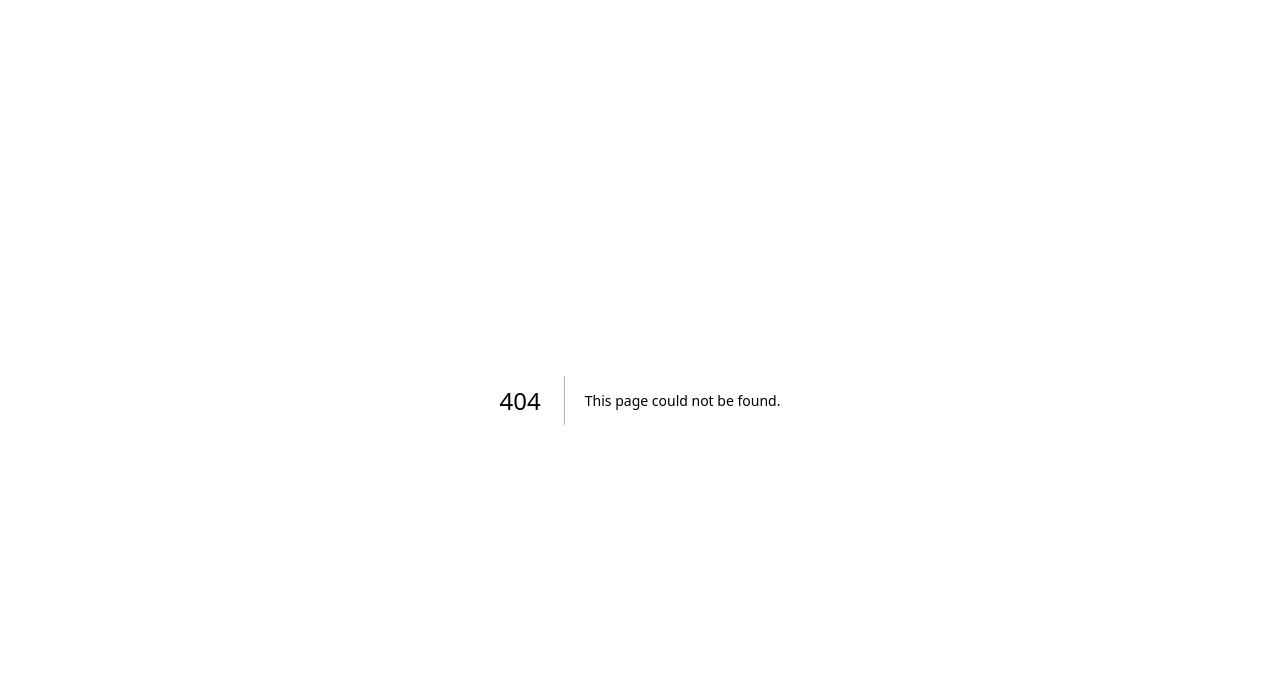
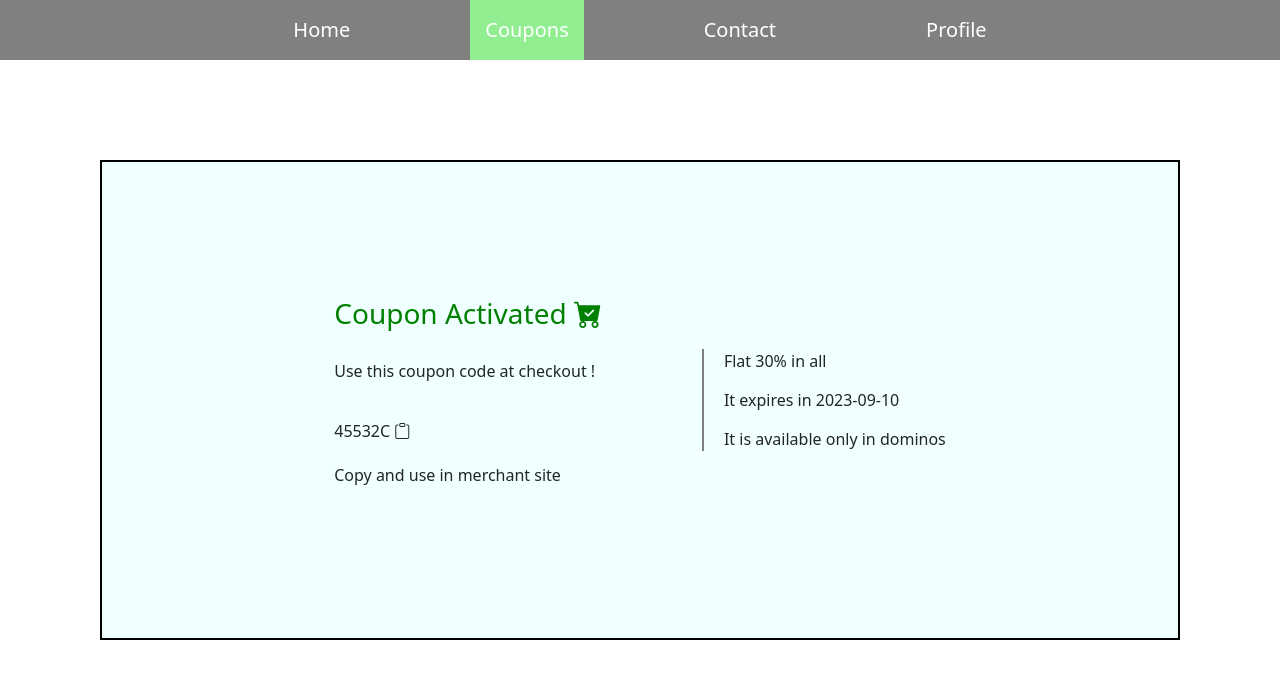
Before and after one commit to jagadish-ravichandran/Catalyst_Frontend, a Next.js app: page /coupons/1 in a window 1280 px wide. Before the commit this address had no page. Shown: the top 678 px of the page. Built offline with nearby package versions, Linux system fonts and the light colour scheme.

Commit message:
redeem page constructed

```diff
--- a/package.json
+++ b/package.json
@@ -10,6 +10,7 @@
   },
   "dependencies": {
     "axios": "^1.5.0",
+    "bootstrap-icons": "^1.10.5",
     "eslint": "8.48.0",
     "eslint-config-next": "13.4.19",
     "next": "13.4.19",
--- a/pages/_app.js
+++ b/pages/_app.js
@@ -14,6 +14,8 @@ export default function App({ Component, pageProps }) {
 					name="viewport"
 					content="width=device-width, initial-scale=1"
 				/>
+
+				<link rel="stylesheet" href="https://cdn.jsdelivr.net/npm/bootstrap-icons@1.10.5/font/bootstrap-icons.css"/>
 
 				<link
 					href="https://cdn.jsdelivr.net/npm/bootstrap@5.0.0-beta1/dist/css/bootstrap.min.css"
--- /dev/null
+++ b/pages/coupons/[id].js
@@ -0,0 +1,74 @@
+import axios from "axios";
+import Link from "next/link";
+import styles from "@/styles/Coupons.module.css";
+export async function getServerSideProps(context) {
+	const id = context.params.id;
+
+	//get data related to this coupon id
+	// merchant name, offer rate, coupon code
+	// let result = await axios.get()
+
+	return {
+		props: {
+			coupon: {
+				name: "dominos",
+				offer_rate: "30%",
+				coupon_code: "45532C",
+				expires_in: "2023-09-10",
+			},
+		},
+	};
+}
+
+export function Navbar() {
+	return (
+		<div className={styles.navbar}>
+			<div>
+				<Link href="/">Home</Link>
+			</div>
+			<div className={styles.coupon}>Coupons</div>
+			<div>
+				<Link href="/contact">Contact</Link>
+			</div>
+			<div>
+				<Link href="/profile">Profile</Link>
+			</div>
+		</div>
+	);
+}
+
+function CouponContainer(props) {
+	let content = props.obj;
+	return (
+		<>
+			<div className={styles.couponContainer}>
+				<div className={styles.firstColumn}>
+					<h3 style={{ color: "green" }}>
+						Coupon Activated{" "}
+						<i className="bi bi-cart-check-fill"></i>
+					</h3>
+					<p>Use this coupon code at checkout !</p>
+					<div>
+						{content.coupon_code} <i class="bi bi-clipboard"></i>
+					</div>
+					<p>Copy and use in merchant site</p>
+				</div>
+
+				<div className={styles.secondColumn}>
+					<div> Flat {content.offer_rate} in all</div>
+					<div> It expires in {content.expires_in}</div>
+					<div> It is available only in {content.name}</div>
+				</div>
+			</div>
+		</>
+	);
+}
+
+export default function CouponCode(props) {
+	return (
+		<>
+			<Navbar></Navbar>
+			<CouponContainer obj={props.coupon}></CouponContainer>
+		</>
+	);
+}
--- a/styles/Coupons.module.css
+++ b/styles/Coupons.module.css
@@ -37,3 +37,29 @@
 	padding: 20px;
 	margin: 10px;
 }
+
+.couponContainer {
+	display: flex;
+	flex-direction: row;
+	gap: 100px;
+	justify-content: center;
+	align-items: center;
+	height: 60vh;
+	border: 2px solid black;
+	margin: 100px;
+	background-color: azure;
+}
+
+.firstColumn {
+	display: flex;
+	flex-direction: column;
+	gap: 20px;
+}
+
+.secondColumn {
+	display: flex;
+	flex-direction: column;
+	gap: 15px;
+	border-left: 2px solid grey;
+	padding-left: 20px;
+}
```
Also changed, not shown: pages/coupons/index.js (renamed from pages/coupons.js), 1 other file (tests, documents, lock files or other folders).
